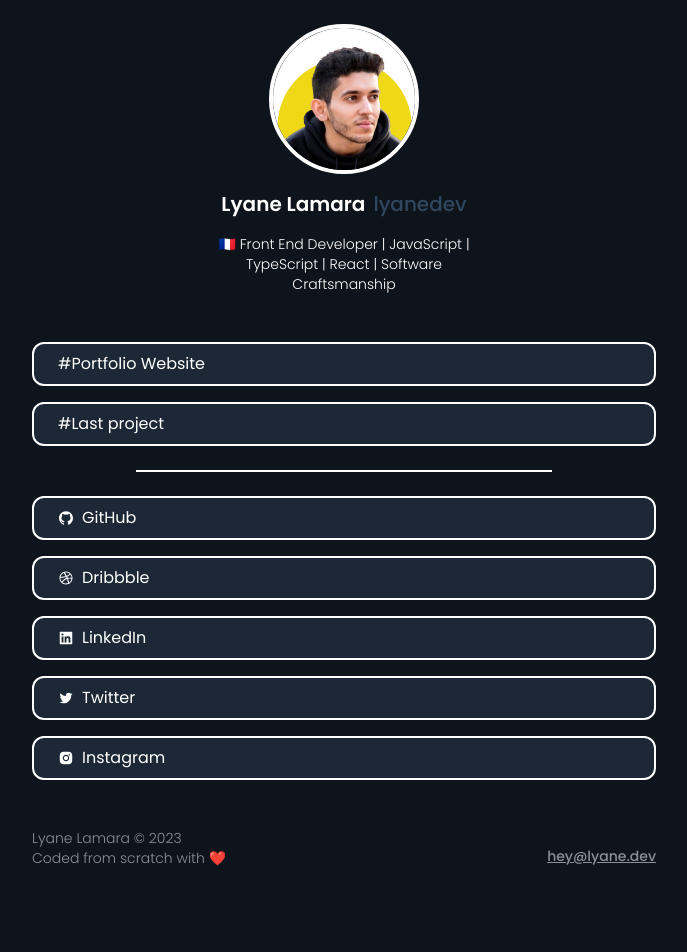
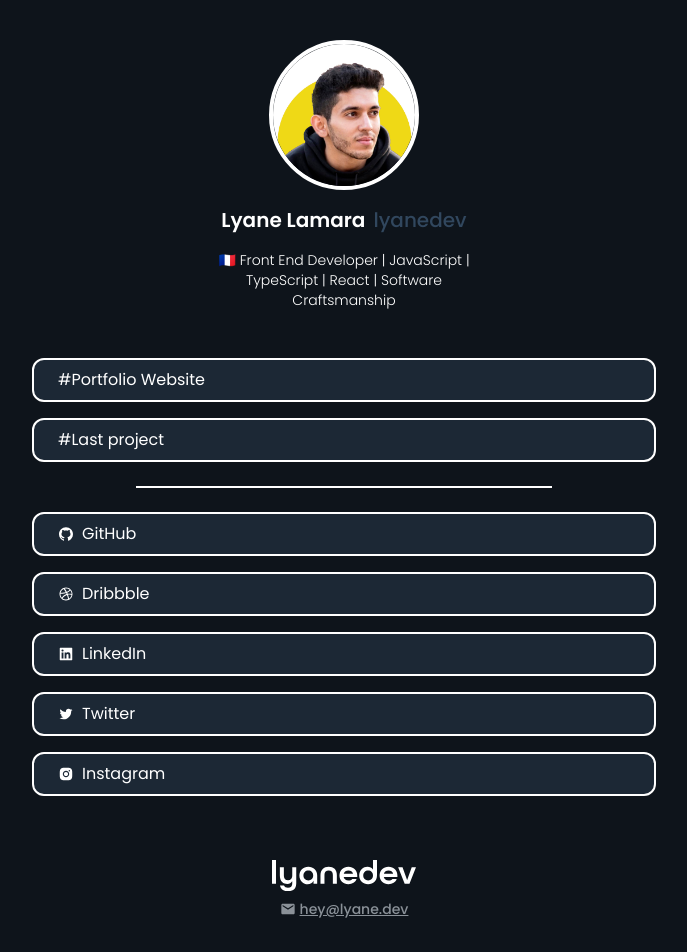
Before and after one commit to lyanedev/My-Linktree, a Next.js app: page / in a window 1280 px wide. Shown: the top 952 px of the page, without its empty margins (296-983 px from the left). Before the commit the page ends 892 px from the top, so only its background shows below. Built offline with nearby package versions, Linux system fonts and the light colour scheme.

Commit message:
feat: changed UI footer

```diff
--- a/components/Content.tsx
+++ b/components/Content.tsx
@@ -2,6 +2,8 @@ import Image from 'next/image'
 
 import data from '../data.json'
 import CustomButton from './CustomButton'
+import MyLogo from './MyLogo'
+import { MdEmail } from 'react-icons/md'
 
 
 export enum ButtonType {
@@ -13,7 +15,7 @@ export default function Content() {
 
     return (
         <div className={'w-full flex flex-col gap-12 my-6 max-w-2xl mx-auto'}>
-            <header className={'w-full flex flex-col items-center px-12'}>
+            <header className={'w-full flex flex-col items-center px-12 mt-4'}>
                 <div className={'flex flex-col gap-4 items-center'}>
                     <Image
                         src={data.image}
@@ -56,19 +58,27 @@ export default function Content() {
                 }
             </main>
 
-            <footer className={'flex justify-between items-end px-6'}>
-                <div className={'flex flex-col md:flex-col-reverse items-start'}>
-                    <p className={'text-sm font-light text-[#8A9198]'}>Coded from scratch with ❤️</p>
-                    <p className={'text-sm font-light text-[#8A9198]'}>Lyane Lamara © 2023</p>
+            <footer
+                className={'w-full px-6 md:px-0 flex flex-col justify-center items-center gap-10 mt-4'}>
+                <div className={'w-full flex flex-col gap-2 items-center'}>
+                    <div className={'w-36'}>
+                        <MyLogo/>
                     </div>
-                <div>
+                    <div className={'flex gap-1 items-center'}>
+                        <MdEmail className={'text-[#8A9198]'}/>
                         <a
                             href={'mailto:hey@lyane.dev'}
                             target={'_blank'}
                             rel={'noreferrer'}
                             className={'text-sm font-medium text-[#8A9198] underline'}
-                    >hey@lyane.dev</a>
+                        >
+                            hey@lyane.dev
+                        </a>
                     </div>
+                </div>
+
+                <p className={'text-sm font-light text-[#8A9198]'}>Made with ❤️ by Lyane Lamara © 2023</p>
+
             </footer>
         </div>
     )
```
Lines whose indentation alone changed are shown as unchanged.
